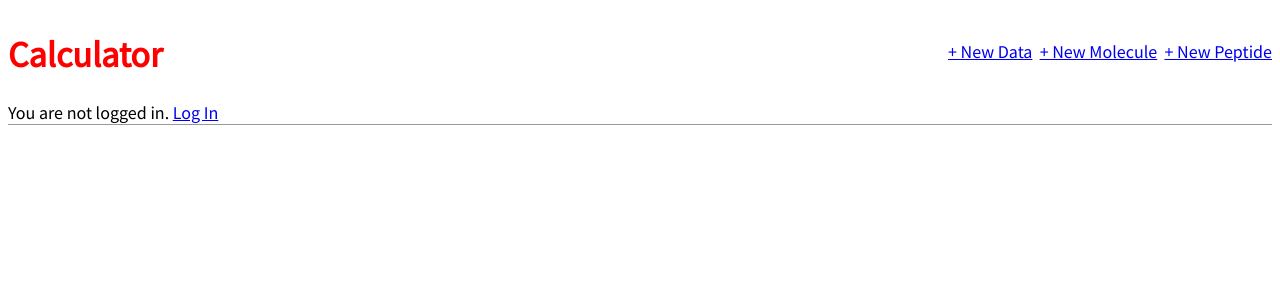
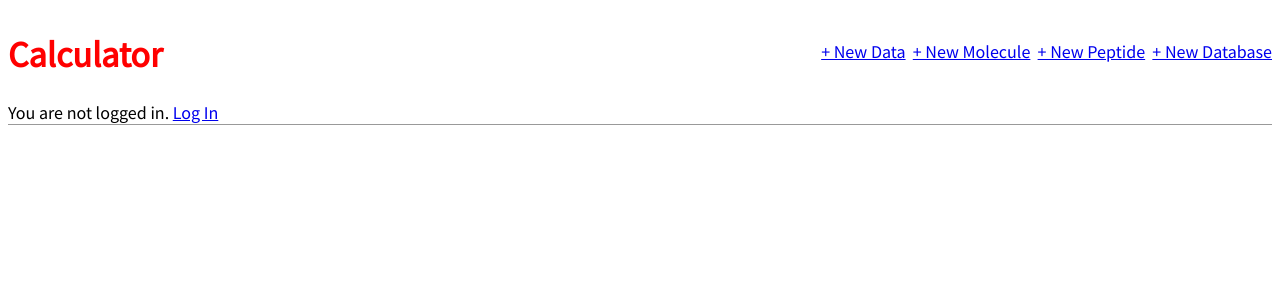
Before and after one commit to ugbioinformatics/programming_project_WCh, a Django app: page /post/ in a window 1280 px wide. Shown: the top 300 px of the page. Run offline with Django 4.2, Linux system fonts and the light colour scheme; data that the repository does not hold is empty.

Commit message:
Update base.html

```diff
--- a/templates/base.html
+++ b/templates/base.html
@@ -22,6 +22,7 @@
                 <a href="{% url 'suma' %}">+ New Data</a>
                 &nbsp;&nbsp;<a href="{% url 'molecule' %}">+ New Molecule</a>
                 &nbsp;&nbsp;<a href="{% url 'peptide' %}">+ New Peptide </a>
+                &nbsp;&nbsp;<a href="{% url 'peptide' %}">+ New Database </a>
             </div>
         </header>
         {% block content %}
```
